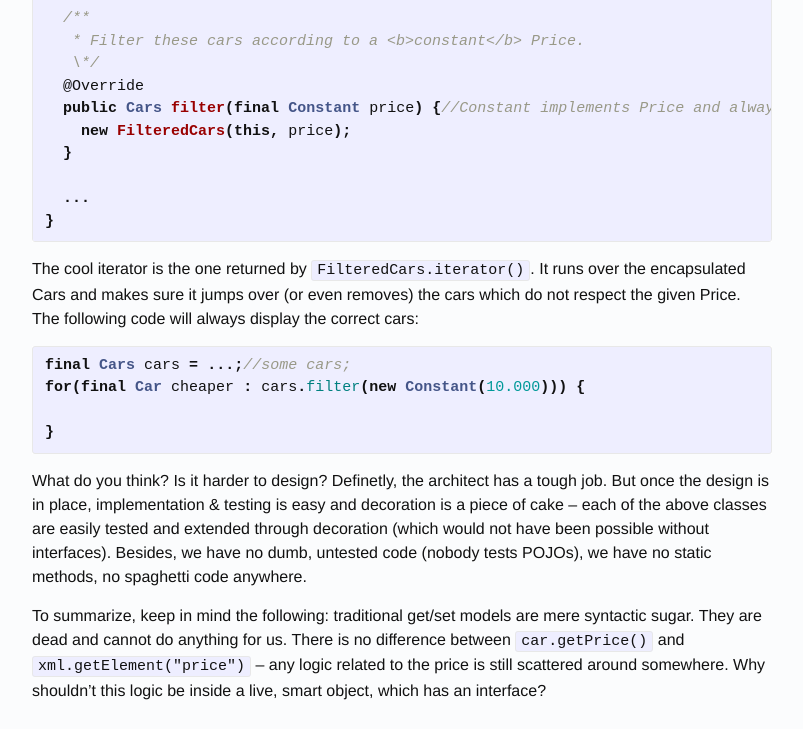
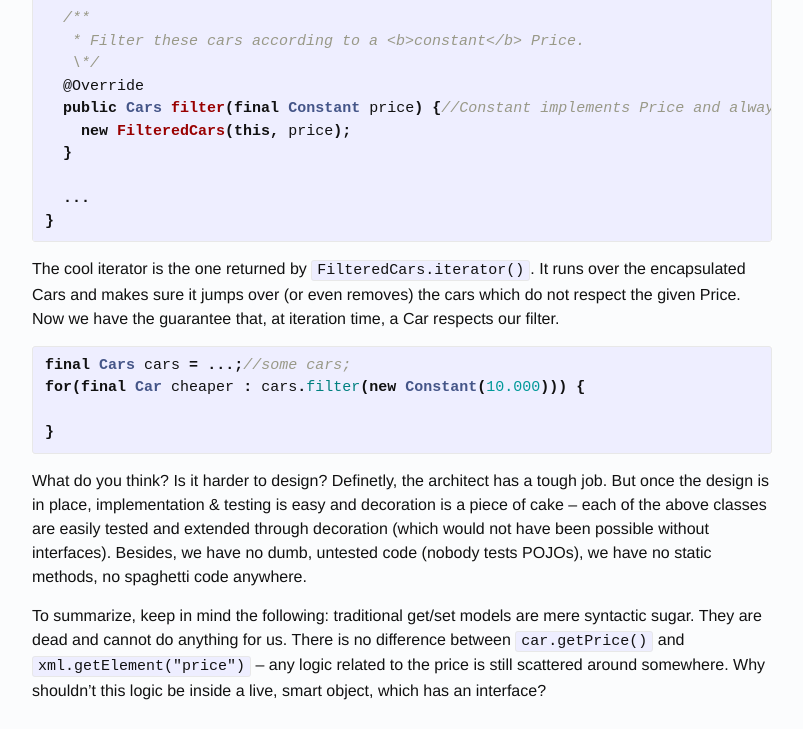
Before and after one commit to amihaiemil/amihaiemil.github.io, a Jekyll site: the page built from _posts/2017-11-04-but-how-do-you-work-without-a-model.markdown, in a window 1280 px wide and 900 px high, scrolled down 4130 px, cut to the strip 0-729 px from the top of the window. Shown: the whole strip, without its empty margins (238-1041 px from the left). Built offline with Jekyll 4.4.1, drawn with Linux system fonts in a browser that asks for light colours; comment, search, counter and statistics services are not loaded.

Commit message:
correction

```diff
--- a/_posts/2017-11-04-but-how-do-you-work-without-a-model.markdown
+++ b/_posts/2017-11-04-but-how-do-you-work-without-a-model.markdown
@@ -178,7 +178,7 @@ public class MongoCars implements Cars {
 
 The cool iterator is the one returned by ``FilteredCars.iterator()``. It runs over the encapsulated
 Cars and makes sure it jumps over (or even removes) the cars which do not respect the given Price.
-The following code will always display the correct cars:
+Now we have the guarantee that, at iteration time, a Car respects our filter.
 
 {% highlight java %}
 final Cars cars = ...;//some cars;
```
